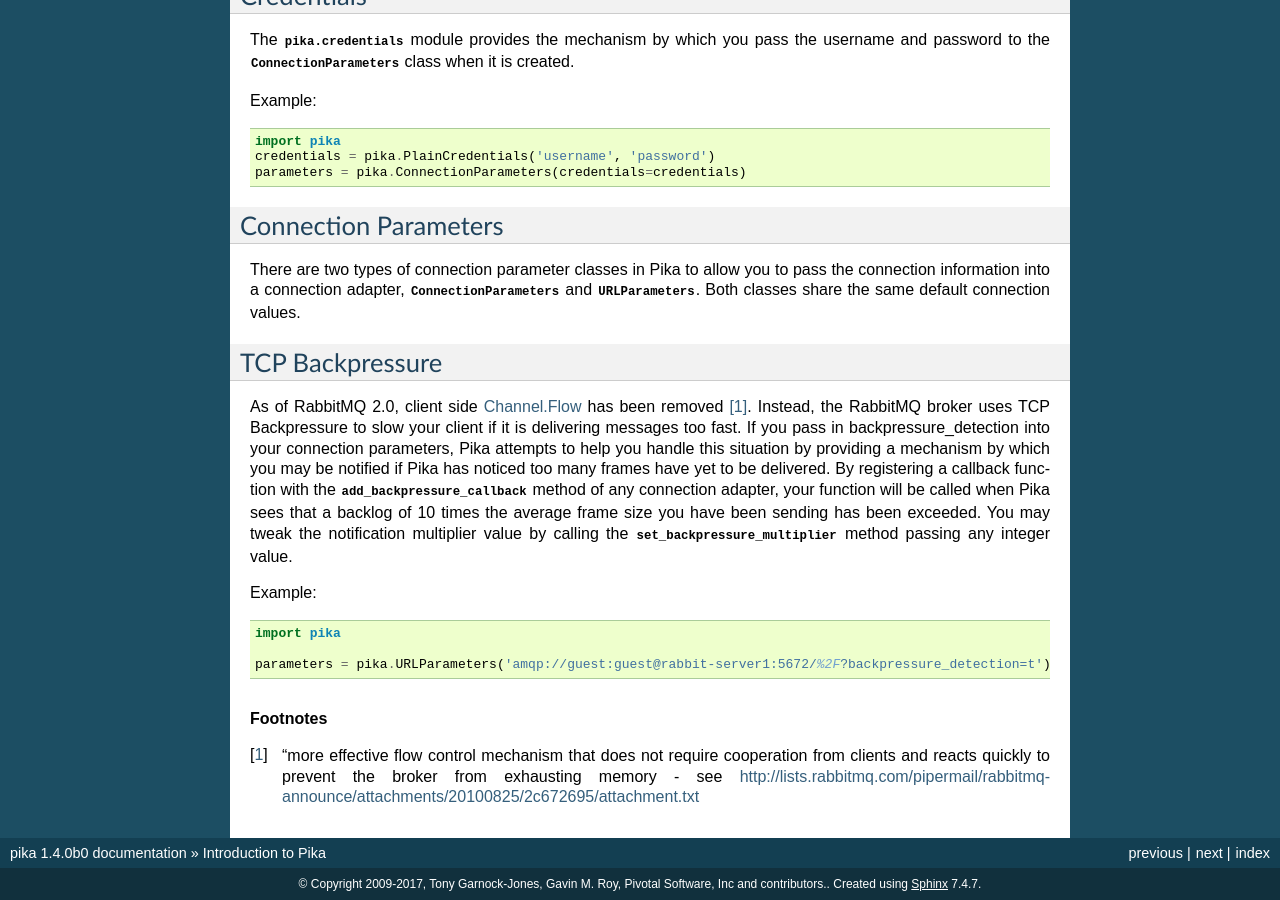
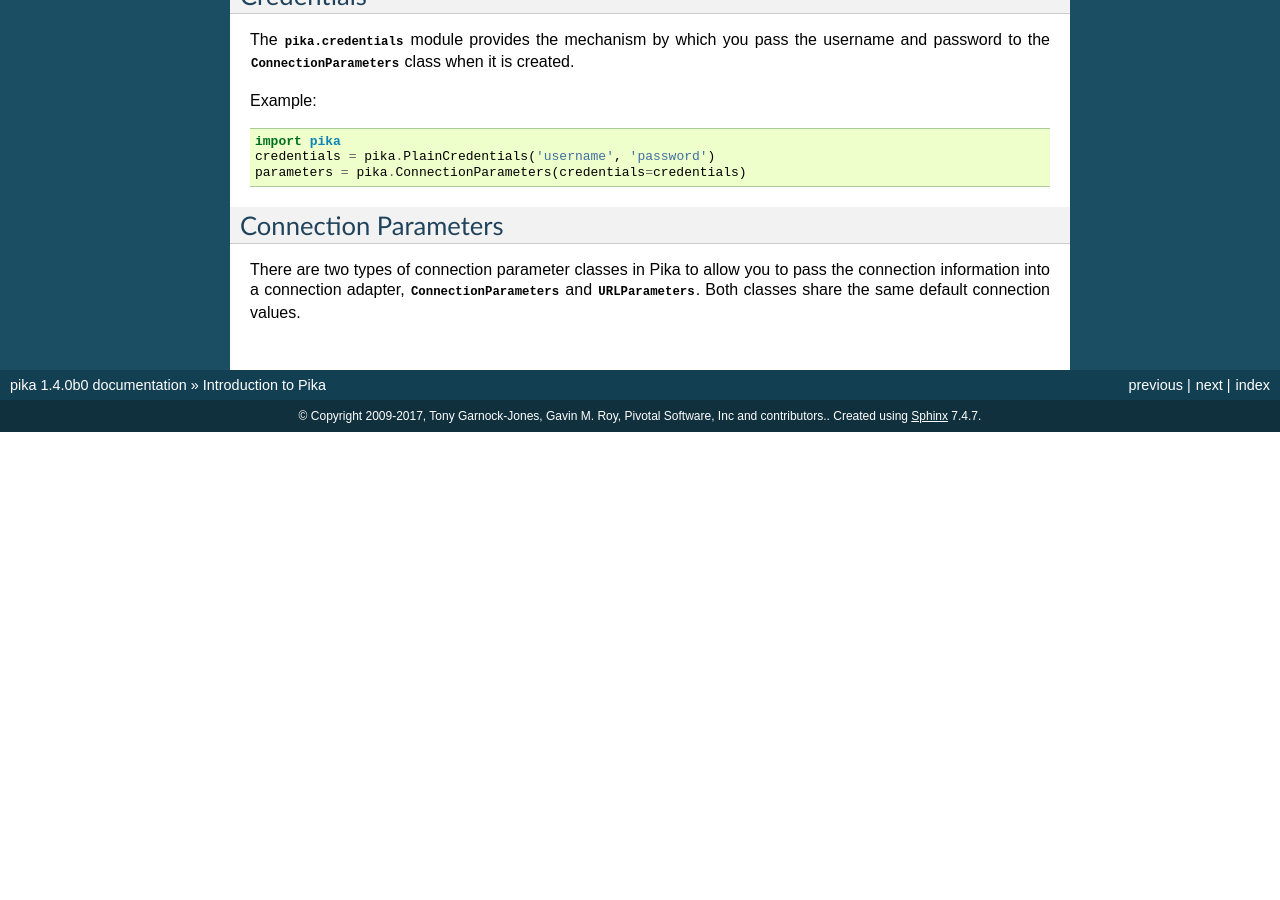
Before and after one commit to pika/pika, a Sphinx documentation site: the page built from docs/intro.rst, in a window 1280 px wide and 900 px high, scrolled down 1973 px. Built offline with Sphinx 7.4.7, drawn with Linux system fonts in a browser that asks for light colours; after the commit the page ends 2405 px from its top, so only the background shows below that.

Commit message:
Remove TCP Backpressure section from docs
The `backpressure_detection`, `add_backpressure_callback`, and
`set_backpressure_multiplier` APIs were removed in pika 1.0.0. Remove
the section documenting them from `docs/intro.rst`.

```diff
--- a/docs/intro.rst
+++ b/docs/intro.rst
@@ -117,21 +117,3 @@ Example::
 Connection Parameters
 ---------------------
 There are two types of connection parameter classes in Pika to allow you to pass the connection information into a connection adapter, :class:`ConnectionParameters <pika.connection.ConnectionParameters>` and :class:`URLParameters <pika.connection.URLParameters>`. Both classes share the same default connection values.
-
-
-.. _intro_to_backpressure:
-
-TCP Backpressure
-----------------
-
-As of RabbitMQ 2.0, client side `Channel.Flow <http://www.rabbitmq.com/amqp-0-9-1-quickref.html#channel.flow>`_ has been removed [#f1]_. Instead, the RabbitMQ broker uses TCP Backpressure to slow your client if it is delivering messages too fast. If you pass in backpressure_detection into your connection parameters, Pika attempts to help you handle this situation by providing a mechanism by which you may be notified if Pika has noticed too many frames have yet to be delivered. By registering a callback function with the :py:meth:`add_backpressure_callback <pika.connection.Connection.add_backpressure_callback>` method of any connection adapter, your function will be called when Pika sees that a backlog of 10 times the average frame size you have been sending has been exceeded. You may tweak the notification multiplier value by calling the :py:meth:`set_backpressure_multiplier <pika.connection.Connection.set_backpressure_multiplier>` method passing any integer value.
-
-Example::
-
-    import pika
-
-    parameters = pika.URLParameters('amqp://guest:guest@rabbit-server1:5672/%2F?backpressure_detection=t')
-
-.. rubric:: Footnotes
-
-.. [#f1] "more effective flow control mechanism that does not require cooperation from clients and reacts quickly to prevent the broker from exhausting memory - see http://lists.rabbitmq.com/pipermail/rabbitmq-announce/attachments/20100825/2c672695/attachment.txt
```
